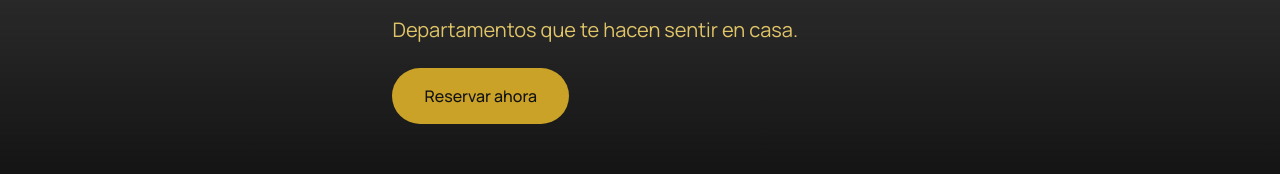
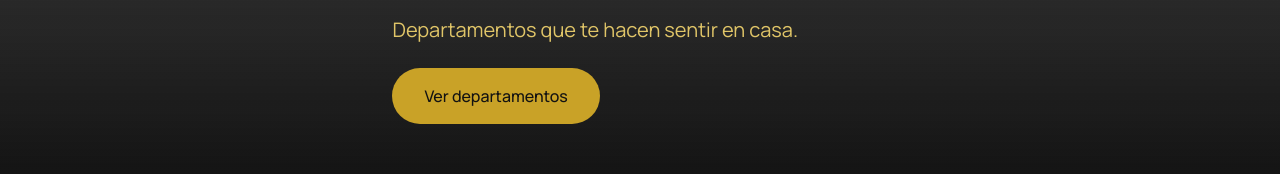
Before and after one commit to BladimirBLopez/andes-stay, a Next.js app: page / in a window 1280 px wide. Shown: the part 532-706 px from the top of the page. Built offline with nearby package versions, Linux system fonts and the light colour scheme.

Commit message:
Cambiar texto del boton hero a Ver departamentos para que coincida con su accion real

```diff
--- a/app/translations.ts
+++ b/app/translations.ts
@@ -9,7 +9,7 @@ export const translations = {
     hero_slogan: "Departamentos que te hacen sentir en casa.",
     hero_desc:
       "Apartamentos amoblados y completamente equipados en el corazón de Sopocachi. Internet de alta velocidad, TV Android y cercanía al transporte y al teleférico, para que su estadía se sienta como en casa desde el primer día.",
-    hero_boton: "Reservar ahora",
+    hero_boton: "Ver departamentos",
     servicio_eyebrow: "Nuestra propuesta",
     servicio_titulo: "Confort y ubicación en el corazón de La Paz",
     servicio_sub: "Cada detalle pensado para que se sienta como en casa: confort, seguridad y atención cercana en cada estadía.",
@@ -62,7 +62,7 @@ export const translations = {
     hero_slogan: "Stays that feel like home.",
     hero_desc:
       "Furnished, fully equipped apartments in the heart of Sopocachi. High-speed internet, Android TV, and easy access to transit and the cable car, so your stay feels like home from day one.",
-    hero_boton: "Book now",
+    hero_boton: "View apartments",
     servicio_eyebrow: "Why choose us",
     servicio_titulo: "Comfort and location in the heart of La Paz",
     servicio_sub: "Every detail designed to make you feel at home: comfort, security, and personal attention throughout your stay.",
```
